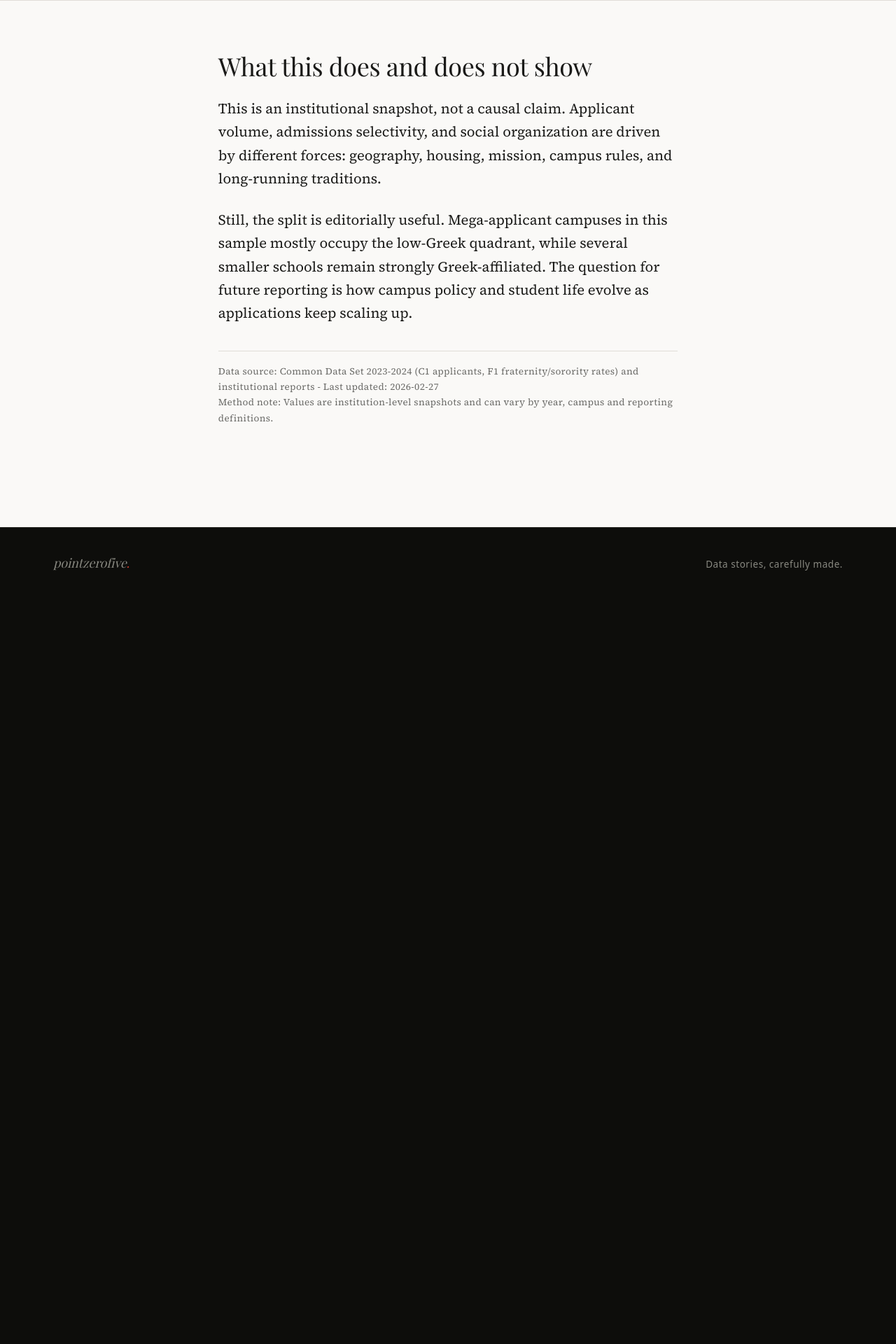
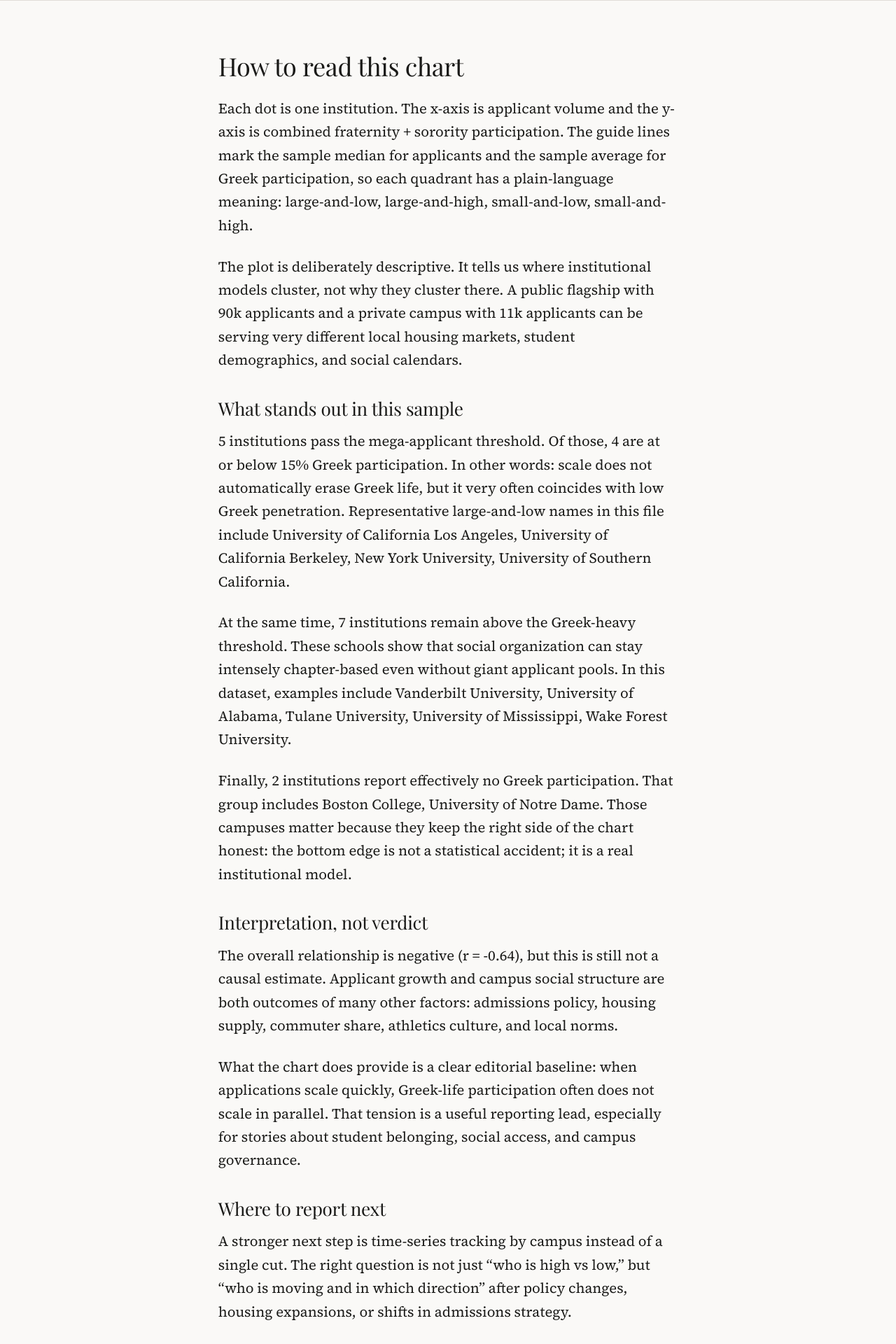
Before and after one commit to john-bruene/pointzerofive, a SvelteKit app: page /2026/02/us-college-greek-life in a window 1280 px wide. Shown: the part 5200-7120 px from the top of the page at 70% size. Before the commit the page ends 6056 px from the top, so only its background shows below. Built offline with nearby package versions, Linux system fonts and the light colour scheme.

Commit message:
content: expand story narratives and add clearer editorial context

```diff
--- a/src/routes/2026/02/crosswalks-italy/+page.svelte
+++ b/src/routes/2026/02/crosswalks-italy/+page.svelte
@@ -16,7 +16,30 @@
 	import CityDotPlot from '$lib/components/CityDotPlot.svelte';
 	import type { PageData } from './$types';
 
+	interface CityRow {
+		name: string;
+		region: string;
+		score: number;
+	}
+
 	const { data }: { data: PageData } = $props();
+	const cities = $derived(data.storyData.cities as CityRow[]);
+	const safestCity = $derived(cities[0]);
+	const leastSafeCity = $derived(cities[cities.length - 1]);
+	const topThreeCities = $derived(
+		cities.slice(0, 3).map((city) => `${city.name} (${city.score})`).join(', ')
+	);
+	const bottomThreeCities = $derived(
+		[...cities]
+			.slice(-3)
+			.map((city) => `${city.name} (${city.score})`)
+			.join(', ')
+	);
+	const safetySpread = $derived(
+		safestCity && leastSafeCity && leastSafeCity.score > 0
+			? safestCity.score / leastSafeCity.score
+			: 0
+	);
 
 	// Active step drives what the graphic shows
 	let activeStep = $state(0);
@@ -26,9 +49,9 @@
 		{
 			id: 0,
 			label: 'The question',
-			headline: 'Italy has 107 provincial capitals.',
+			headline: `This sample covers ${data.storyData.summary.cities_analyzed} provincial capitals.`,
 			caption:
-				'Each one is responsible for its own street infrastructure — including the humble pedestrian crossing. How evenly distributed are they?'
+				'Each city manages its own street infrastructure. Even in this compact sample, crosswalk provision varies sharply from one urban system to another.'
 		},
 		{
 			id: 1,
@@ -41,7 +64,7 @@
 			id: 2,
 			label: 'The north–south gap',
 			headline: 'The north dominates.',
-			caption: `${data.storyData.cities[0].name} leads with a score of ${data.storyData.cities[0].score} — nearly eight times more crossings per capita than ${data.storyData.summary.least_safe_city} in Calabria.`
+			caption: `${data.storyData.cities[0].name} leads with a score of ${data.storyData.cities[0].score} — about ${safetySpread.toFixed(1)} times higher than ${data.storyData.summary.least_safe_city} in this sample.`
 		},
 		{
 			id: 3,
@@ -104,7 +127,7 @@
 
 				<!-- Progress dots -->
 					<div class="graphic-dots" aria-hidden="true">
-					{#each steps as _, i}
+						{#each steps as step, i (step.id)}
 							<span class="progress-dot" class:active={activeStep === i}></span>
 						{/each}
 					</div>
@@ -112,7 +135,7 @@
 			{/snippet}
 
 			<!-- 5 scroll steps -->
-		{#each steps as step}
+			{#each steps as step (step.id)}
 				<ScrollyStep index={step.id} active={activeStep === step.id} onEnter={onStepEnter}>
 					<p class="step-label">{step.label}</p>
 					<h2 class="step-headline">{step.headline}</h2>
@@ -126,14 +149,46 @@
 <section class="story-body container prose">
 	<h2>What the data shows</h2>
 	<p>
-		The gap between Italy's best and worst-served cities is stark. Bolzano, with its strong
-		tradition of urban planning inherited from Central European influences, offers nearly
-		eight times as many crossings per capita as Crotone in Calabria.
+		This is a per-capita infrastructure comparison, not a raw count leaderboard. A city with fewer total
+		crossings can still rank high if it serves a smaller population well; a large metro can rank low even
+		with thousands of crossings if provision does not keep pace with residents.
 	</p>
 	<p>
-		This isn't just about north versus south. Roma and Napoli — Italy's two largest cities —
-		both fall below the national average, suggesting that size and historical density
-		create their own infrastructure challenges.
+		In this sample, the spread is wide: {safestCity?.name} ({safestCity?.score}) to
+		{leastSafeCity?.name} ({leastSafeCity?.score}), a ratio of roughly {safetySpread.toFixed(1)} to 1.
+		That is large enough to change daily pedestrian experience, not just move a ranking table.
+	</p>
+
+	<h3>A compact sample, still a clear signal</h3>
+	<p>
+		The top three cities here are {topThreeCities}. The bottom three are {bottomThreeCities}. The overlap
+		in geography and city size is limited, but the overall pattern is consistent with a long-standing
+		planning divide: places with sustained street-level investment score better on basic walkability
+		infrastructure.
+	</p>
+	<p>
+		At the same time, this is not a “north always good, south always bad” claim. Individual municipal
+		choices matter. Some cities outperform their regional neighbors; others underperform despite stronger
+		economic context.
+	</p>
+
+	<h3>Why large cities can underperform</h3>
+	<p>
+		Roma and Napoli both sit below this sample's average. Big-city networks are harder to retrofit, and
+		older street grids often prioritize vehicular throughput over pedestrian continuity. The policy lesson
+		is practical: crosswalk density is less about city prestige and more about repeated, local execution.
+	</p>
+
+	<h3>Limits and next reporting step</h3>
+	<p>
+		This story is transparent by design: the current file covers {data.storyData.summary.cities_analyzed}
+		cities, not all provincial capitals. It is a strong prototype for method and storytelling, but not yet
+		a full national census.
+	</p>
+	<p>
+		Next step is straightforward: scale the same pipeline to a broader city set and add neighborhood-level
+		pedestrian injury context. That would let us test whether crossing density tracks safety outcomes, not
+		just infrastructure presence.
 	</p>
 	<p class="source-note">
 		Data source: {data.storyData.meta.source} · Last updated: {data.storyData.meta.updated}
@@ -249,6 +304,12 @@
 		margin-bottom: 1.25rem;
 	}
 
+	.story-body h3 {
+		font-size: 1.45rem;
+		margin-top: 2rem;
+		margin-bottom: 0.85rem;
+	}
+
 	.source-note {
 		font-size: var(--size-xs);
 		color: var(--color-muted);
--- a/src/routes/2026/02/us-college-greek-life/+page.svelte
+++ b/src/routes/2026/02/us-college-greek-life/+page.svelte
@@ -49,6 +49,9 @@
 	const megaLowCount = $derived(storyData.summary.mega_low_greek_schools.length);
 	const heavyCount = $derived(storyData.summary.greek_heavy_schools.length);
 	const noGreekCount = $derived(storyData.summary.no_greek_schools.length);
+	const megaLowExamples = $derived(storyData.summary.mega_low_greek_schools.slice(0, 5).join(', '));
+	const greekHeavyExamples = $derived(storyData.summary.greek_heavy_schools.slice(0, 5).join(', '));
+	const noGreekExamples = $derived(storyData.summary.no_greek_schools.slice(0, 5).join(', '));
 
 	const steps = $derived([
 		{
@@ -147,16 +150,59 @@
 </section>
 
 <section class="story-body container prose">
-	<h2>What this does and does not show</h2>
+	<h2>How to read this chart</h2>
 	<p>
-		This is an institutional snapshot, not a causal claim. Applicant volume, admissions selectivity,
-		and social organization are driven by different forces: geography, housing, mission, campus rules,
-		and long-running traditions.
+		Each dot is one institution. The x-axis is applicant volume and the y-axis is combined fraternity +
+		sorority participation. The guide lines mark the sample median for applicants and the sample average
+		for Greek participation, so each quadrant has a plain-language meaning: large-and-low, large-and-high,
+		small-and-low, small-and-high.
 	</p>
 	<p>
-		Still, the split is editorially useful. Mega-applicant campuses in this sample mostly occupy the
-		low-Greek quadrant, while several smaller schools remain strongly Greek-affiliated. The question
-		for future reporting is how campus policy and student life evolve as applications keep scaling up.
+		The plot is deliberately descriptive. It tells us where institutional models cluster, not why they
+		cluster there. A public flagship with 90k applicants and a private campus with 11k applicants can be
+		serving very different local housing markets, student demographics, and social calendars.
+	</p>
+
+	<h3>What stands out in this sample</h3>
+	<p>
+		{megaCount} institutions pass the mega-applicant threshold. Of those, {megaLowCount} are at or below
+		15% Greek participation. In other words: scale does not automatically erase Greek life, but it very
+		often coincides with low Greek penetration. Representative large-and-low names in this file include
+		{megaLowExamples}.
+	</p>
+	<p>
+		At the same time, {heavyCount} institutions remain above the Greek-heavy threshold. These schools show
+		that social organization can stay intensely chapter-based even without giant applicant pools. In this
+		dataset, examples include {greekHeavyExamples}.
+	</p>
+	<p>
+		Finally, {noGreekCount} institutions report effectively no Greek participation. That group includes
+		{noGreekExamples}. Those campuses matter because they keep the right side of the chart honest: the
+		bottom edge is not a statistical accident; it is a real institutional model.
+	</p>
+
+	<h3>Interpretation, not verdict</h3>
+	<p>
+		The overall relationship is negative (r = {storyData.summary.correlation_applicants_greek}), but this
+		is still not a causal estimate. Applicant growth and campus social structure are both outcomes of many
+		other factors: admissions policy, housing supply, commuter share, athletics culture, and local norms.
+	</p>
+	<p>
+		What the chart does provide is a clear editorial baseline: when applications scale quickly, Greek-life
+		participation often does not scale in parallel. That tension is a useful reporting lead, especially for
+		stories about student belonging, social access, and campus governance.
+	</p>
+
+	<h3>Where to report next</h3>
+	<p>
+		A stronger next step is time-series tracking by campus instead of a single cut. The right question is
+		not just “who is high vs low,” but “who is moving and in which direction” after policy changes,
+		housing expansions, or shifts in admissions strategy.
+	</p>
+	<p>
+		Another useful extension is disaggregation: chapter membership by class year, on-campus residency, and
+		first-generation status. Those splits would show whether declining Greek share reflects institutional
+		choice, changing student preferences, or simple denominator growth from larger applicant pools.
 	</p>
 	<p class="source-note">
 		Data source: {storyData.meta.source} - Last updated: {storyData.meta.updated}<br />
@@ -267,6 +313,12 @@
 		margin-bottom: 1.25rem;
 	}
 
+	.story-body h3 {
+		font-size: 1.45rem;
+		margin-top: 2rem;
+		margin-bottom: 0.85rem;
+	}
+
 	.source-note {
 		font-size: var(--size-xs);
 		color: var(--color-muted);
```
Also changed, not shown: src/routes/2026/03/applicant-surge-greek-snapshots/+page.svelte (+53 -1 lines). Lines whose indentation alone changed are shown as unchanged.
